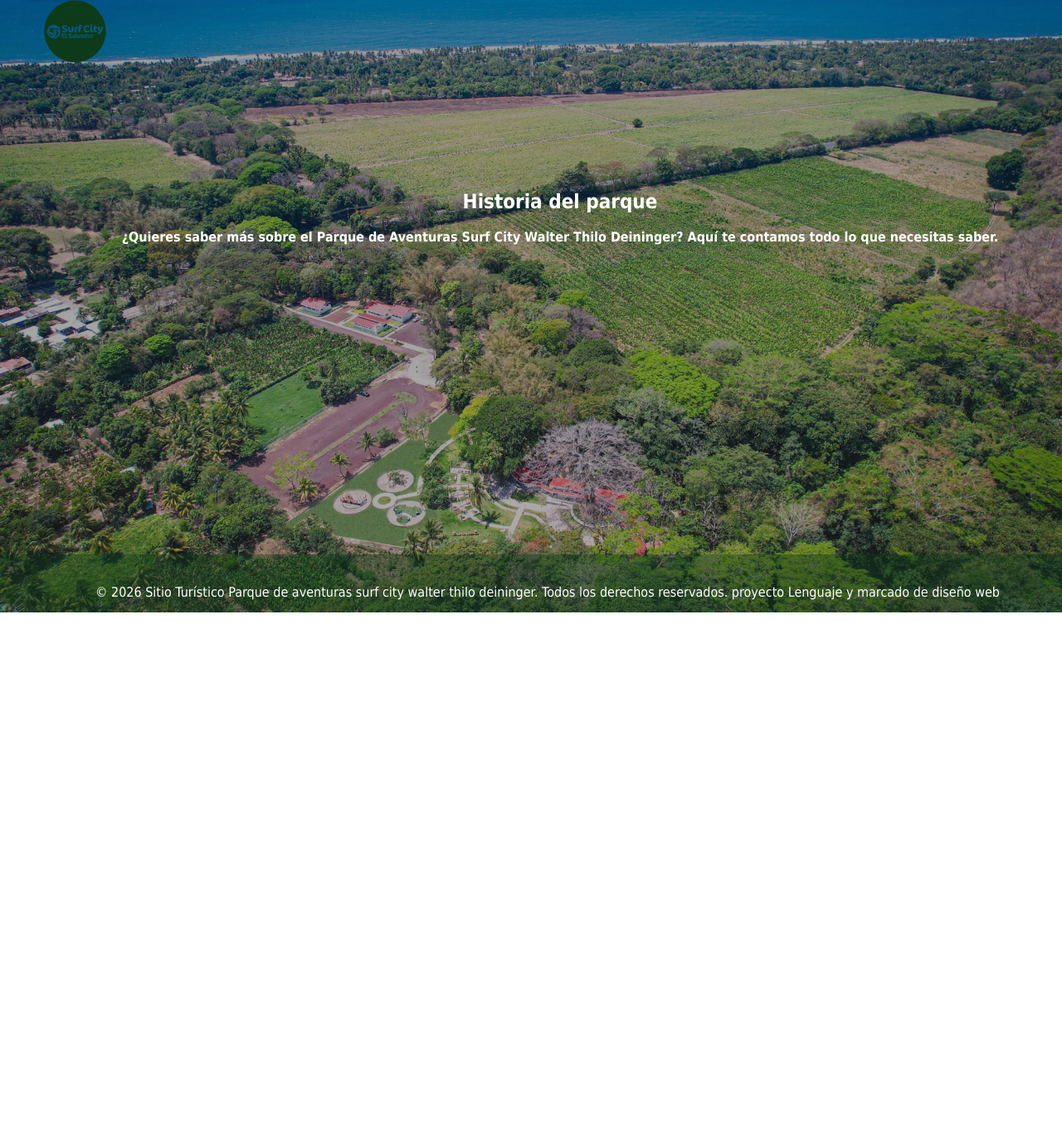
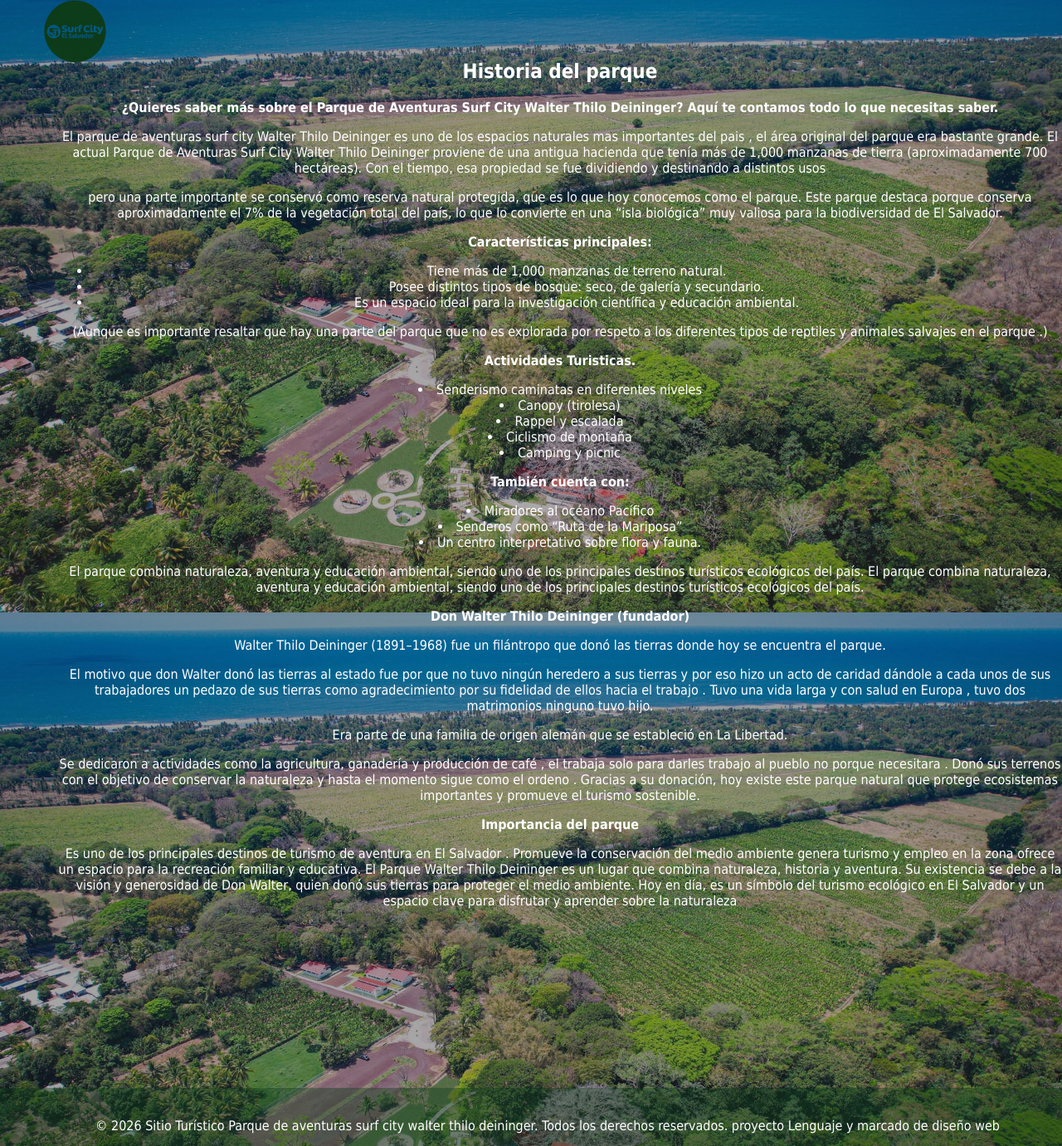
Before and after one commit to Charlie0saa/Proyecto-Deiniger, a plain HTML site: page acerca_de.html in a window 1280 px wide. Shown: the part 62-1443 px from the top of the page at 83% size. Before the commit the page ends 800 px from the top, so only its background shows below. Drawn offline with Linux system fonts and the light colour scheme.

Commit message:
Update acerca_de.html
Ya termine la parte acerca de.

```diff
--- a/acerca_de.html
+++ b/acerca_de.html
@@ -41,7 +41,48 @@
             </h1>
 
             <p class="pregunta"> <strong>¿Quieres saber más sobre el Parque de Aventuras Surf City Walter Thilo Deininger? Aquí te contamos todo lo que necesitas saber.</strong></p>
+            <p> El parque de aventuras surf city Walter Thilo Deininger es uno de los espacios naturales mas importantes del pais , el área original del parque era bastante grande.
+El actual Parque de Aventuras Surf City Walter Thilo Deininger proviene de una antigua hacienda que tenía más de 1,000 manzanas de tierra (aproximadamente 700 hectáreas).
+Con el tiempo, esa propiedad se fue dividiendo y destinando a distintos usos </p>
+<p> pero una parte importante se conservó como reserva natural protegida, que es lo que hoy conocemos como el parque.
+Este parque destaca porque conserva aproximadamente el 7% de la vegetación total del país, lo que lo convierte en una “isla biológica” muy valiosa para la biodiversidad de El Salvador.</p>
 
+<p><strong>Características principales:</strong></p>
+<ul>
+ <li>Tiene más de 1,000 manzanas de terreno natural.</li>
+ <li>Posee distintos tipos de bosque: seco, de galería y secundario.</li>
+ <li>Es un espacio ideal para la investigación científica y educación ambiental.</li>
+ </ul>
+ <p>(Aunque es importante resaltar que hay una parte del parque que no es explorada por respeto a los diferentes tipos de reptiles y  animales salvajes en el parque .)</p>
+ <p><strong>Actividades Turisticas.</strong></p>
+<li>Senderismo caminatas en diferentes niveles</li>
+<li>Canopy (tirolesa)</li>
+<li>Rappel y escalada</li>
+<li>Ciclismo de montaña</li>
+<li>Camping y picnic</li>
+</u>
+
+<p><strong>También cuenta con:</strong></p>
+<ul></ul>
+<li>Miradores al océano Pacífico</li>
+<li>Senderos como “Ruta de la Mariposa”</li>
+<li>Un centro interpretativo sobre flora y fauna.</li>
+<P>El parque combina naturaleza, aventura y educación ambiental, siendo uno de los principales destinos turísticos ecológicos del país.
+El parque combina naturaleza, aventura y educación ambiental, siendo uno de los principales destinos turísticos ecológicos del país.</P>
+<P><strong>Don Walter Thilo Deininger (fundador)</strong></P>
+<p>Walter Thilo Deininger (1891–1968) fue un filántropo que donó las tierras donde hoy se encuentra el parque.</p>
+<p>El motivo que don Walter donó  las tierras al estado fue por que no tuvo ningún heredero a sus tierras y por eso hizo un acto de caridad dándole a cada unos de sus trabajadores un pedazo de sus tierras como agradecimiento por su fidelidad de ellos hacia el trabajo .
+Tuvo una vida larga y con salud en Europa , tuvo dos matrimonios ninguno tuvo hijo.</p>
+<p>Era parte de una familia de origen alemán que se estableció en La Libertad.</p>
+<p>Se dedicaron a actividades como la agricultura, ganadería y producción de café , el trabaja solo para darles trabajo al pueblo no porque necesitara . Donó sus terrenos con el objetivo de conservar la naturaleza y hasta el momento sigue como el ordeno .
+Gracias a su donación, hoy existe este parque natural que protege ecosistemas importantes y promueve el turismo sostenible.</p>
+<p><strong>Importancia del parque</strong></p>
+<p>Es uno de los principales destinos de turismo de aventura en El Salvador .
+Promueve la conservación del medio ambiente genera turismo y empleo en la zona ofrece un espacio para la recreación familiar y educativa.
+El Parque Walter Thilo Deininger es un lugar que combina naturaleza, historia y aventura. Su existencia se debe a la visión y generosidad de Don Walter, quien donó sus tierras para proteger el medio ambiente. Hoy en día, es un símbolo del turismo ecológico en El Salvador y un espacio clave para disfrutar y aprender sobre la naturaleza</p>
+
+
+            </p>
         </section>
     </main>
 
```
